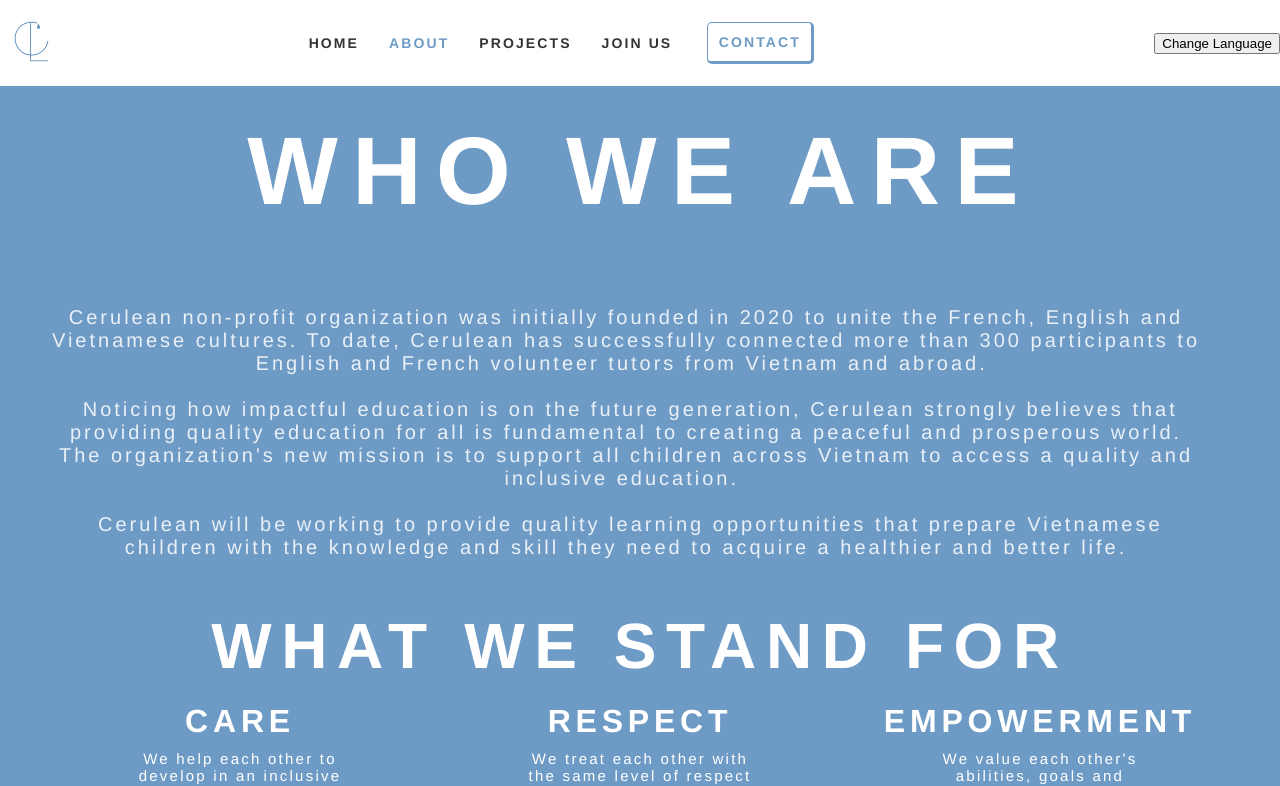
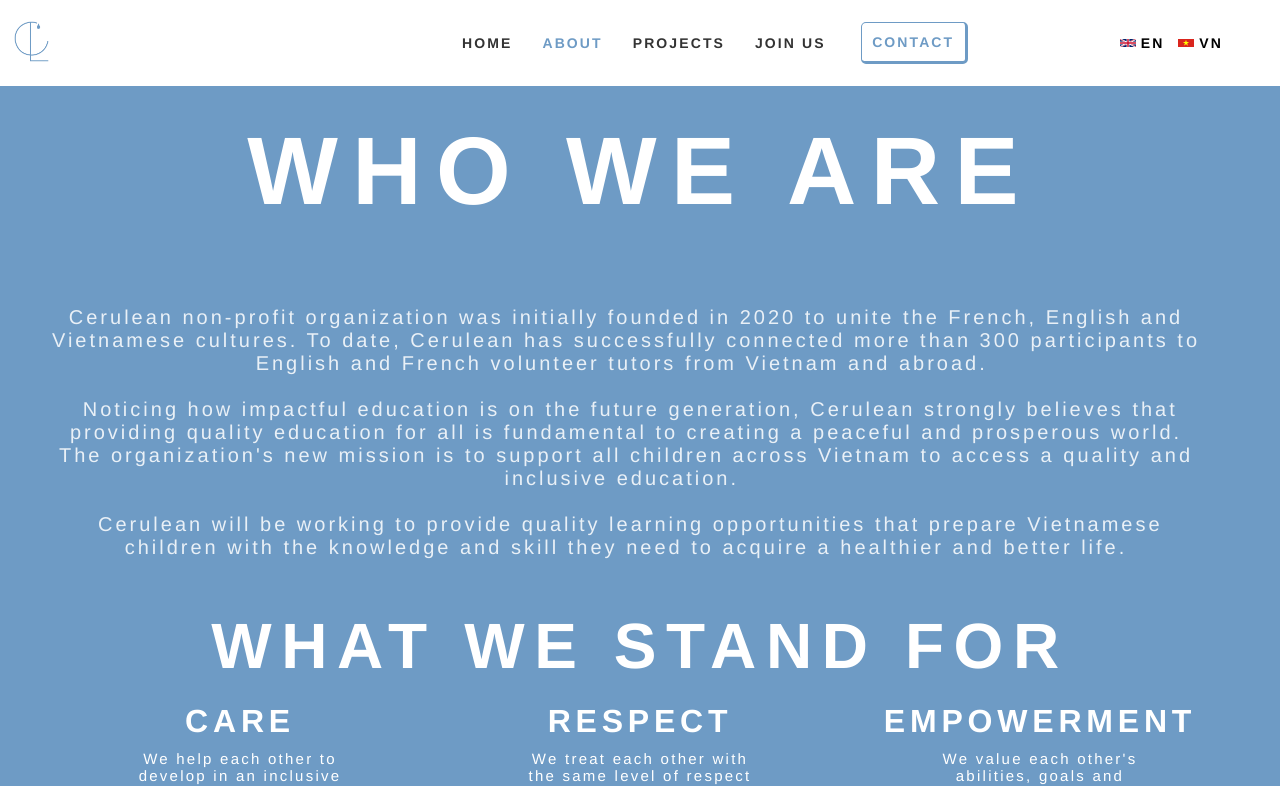
Before and after one commit to patfire12345/cerulean, a Next.js app: page /about in a window 1280 px wide. Shown: the top 786 px of the page. Built offline with nearby package versions, Linux system fonts and the light colour scheme.

Commit message:
<update> Added PNG and CSS to language buttons

```diff
--- a/components/Navbar.js
+++ b/components/Navbar.js
@@ -18,6 +18,7 @@
   return (
     <div className={NavbarCSS.navbar}>
       <div className={NavbarCSS.logo}>
+        <Link href={"/".concat(data.nav.links[0])}>
           <Image
             src="/logo.png"
             alt="site logo"
@@ -25,6 +26,7 @@
             height={63}
             quality={100}
           />
+        </Link>
       </div>
       <div className={NavbarCSS.linkcontainer}>
         {data.nav.titles.map((title, index) => {
@@ -50,13 +52,26 @@
           }
         })}
       </div>
-      <button
+      <div className={NavbarCSS.languagecontainer}>
+        <div
+          className={NavbarCSS.languagebutton}
           onClick={() => {
             setEN(!EN);
           }}
         >
-        Change Language
-      </button>
+          <Image src={"/english.png"} width={16} height={8} />
+          <div style={{ color: "black", paddingLeft: "5px" }}>EN</div>
+        </div>
+        <div
+          className={NavbarCSS.languagebutton}
+          onClick={() => {
+            setEN(!EN);
+          }}
+        >
+          <Image src={"/vietnamese.png"} width={16} height={8} />
+          <div style={{ color: "black", paddingLeft: "5px" }}>VN</div>
+        </div>
+      </div>
     </div>
   );
 };
--- a/components/Testimonials.js
+++ b/components/Testimonials.js
@@ -38,7 +38,6 @@
         clearInterval(interval);
       }, 500);
     } else {
-      console.log(seconds);
       interval = setInterval(() => {
         setSeconds((seconds) => seconds + 1);
       }, 1000);
--- a/styles/Navbar.module.css
+++ b/styles/Navbar.module.css
@@ -15,7 +15,7 @@
   display: flex;
   align-items: center;
   justify-content: center;
-  margin-right: 25vw;
+  margin-right: 125px;
 
   height: 38px;
   width: auto;
@@ -73,3 +73,21 @@
   height: 38px;
   border-radius: 5px;
 }
+
+.languagecontainer {
+  display: flex;
+  align-items: center;
+  justify-content: center;
+
+  margin-right: 50px;
+}
+
+.languagebutton {
+  display: flex;
+  align-items: center;
+  justify-content: center;
+
+  cursor: pointer;
+
+  margin: 0 7px;
+}
```
Also changed, not shown: public/english.png (added), public/vietnamese.png (added). Lines whose indentation alone changed are shown as unchanged.
